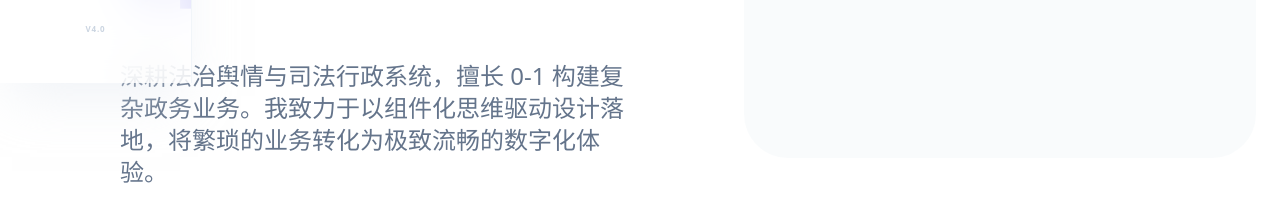
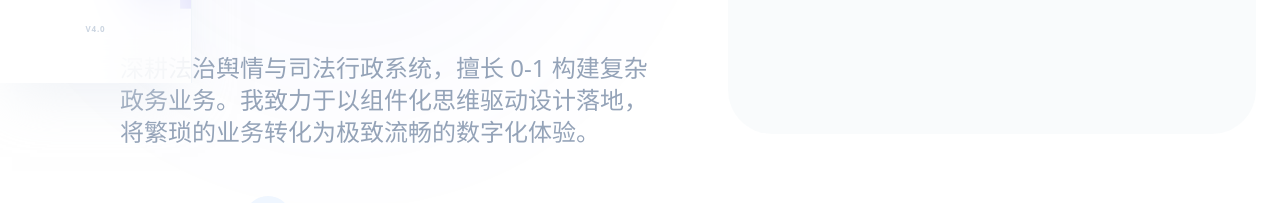
Before and after one commit to hongui/my-portfolio-2, a React (Vite) app: page / in a window 1280 px wide. Shown: the part 717-920 px from the top of the page. Built offline with nearby package versions, Linux system fonts and the light colour scheme.

Commit message:
Update App.jsx

```diff
--- a/src/App.jsx
+++ b/src/App.jsx
@@ -257,28 +257,36 @@ export default function App() {
 {/* Hero Section - 右侧无边框模型 + 文字可叠加 */}
 <section className="relative pt-48 pb-24 px-6 max-w-7xl mx-auto flex flex-col lg:flex-row justify-center min-h-[90vh] gap-16 lg:gap-20 items-start lg:items-center">
 
-  {/* 左侧文字内容（增加间距，保持原排版） */}
-  <div className="flex-1 relative z-20 lg:pr-8">
+  {/* 左侧文字内容 - 调整后的排版 */}
+<div className="flex-1 relative z-10">
+  <div
+    className="absolute top-[15%] right-[10%] w-[500px] h-[500px] rounded-full pointer-events-none z-0 opacity-50"
+    style={{
+      background: 'radial-gradient(circle, rgba(59, 130, 246, 0.1) 0%, rgba(147, 51, 234, 0.05) 100%)',
+      filter: 'blur(100px)',
+      transform: `translate(${mousePos.x * 30}px, ${mousePos.y * 30}px)`,
+      transition: 'transform 0.8s ease-out'
+    }}
+  />
+
   <FadeIn>
     <div className="inline-flex items-center gap-2 px-3 py-1 rounded-full bg-blue-50 border border-blue-100 text-blue-600 font-bold text-[10px] uppercase tracking-[0.3em] mb-8">
       <Activity className="w-3 h-3 animate-pulse" /> G Side Experience Design
     </div>
 
-      <h1 className="text-6xl md:text-8xl lg:text-9xl font-black tracking-tighter leading-[0.92] mb-12">
+    {/* 修改后的标题排版 */}
+    <h1 className="text-6xl md:text-8xl lg:text-9xl font-black tracking-tighter leading-[0.95] mb-10">
       Hi, 我是任俊明<br />
       专注高效的<span className="text-transparent bg-clip-text bg-gradient-to-r from-blue-600 via-blue-400 to-indigo-600">政务系统设计</span>
     </h1>
 
-      <p className="text-xl md:text-2xl text-slate-500 max-w-xl mb-14 leading-relaxed font-medium">
+    <p className="text-xl md:text-2xl text-slate-400 max-w-3xl mb-12 leading-relaxed font-medium">
       深耕法治舆情与司法行政系统，擅长 0-1 构建复杂政务业务。我致力于以组件化思维驱动设计落地，将繁琐的业务转化为极致流畅的数字化体验。
     </p>
 
     <div className="flex gap-6">
       <a href="#work" className="group flex items-center gap-4 text-lg font-bold transition-all">
-          开始探索作品
-          <div className="w-12 h-12 bg-blue-50 rounded-full flex items-center justify-center group-hover:bg-blue-600 group-hover:text-white transition-all">
-            <ArrowRight className="w-5 h-5" />
-          </div>
+        开始探索作品 <div className="w-12 h-12 bg-blue-50 rounded-full flex items-center justify-center group-hover:bg-blue-600 group-hover:text-white transition-all"><ArrowRight className="w-5 h-5" /></div>
       </a>
     </div>
   </FadeIn>
```
Lines whose indentation alone changed are shown as unchanged.
